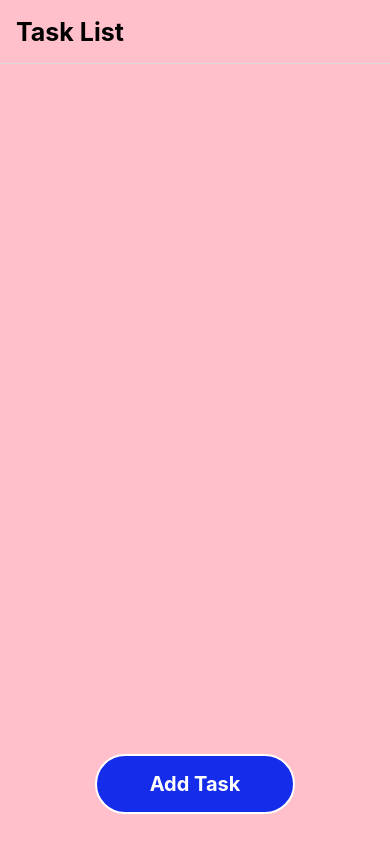
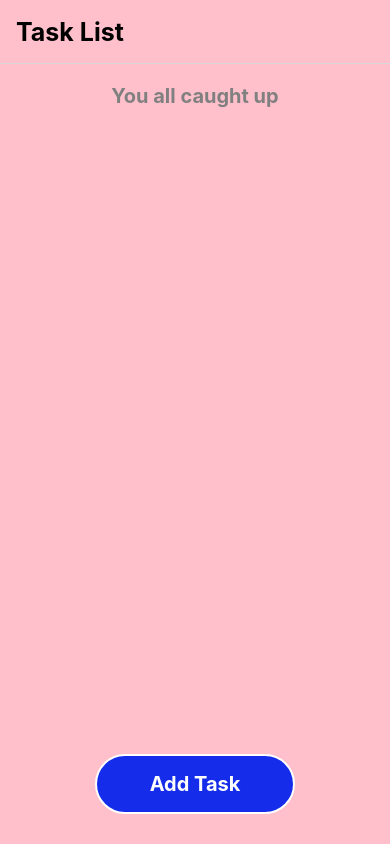
Before and after one commit to vika-mesheryakova99/TaskListApp, a React Native app: screen /Home in a window 390 px wide. Built offline with nearby package versions, Linux system fonts and the light colour scheme.

Commit message:
added ListEmptyComponent prop to FlatList

```diff
--- a/screens/HomeScreen.tsx
+++ b/screens/HomeScreen.tsx
@@ -36,6 +36,12 @@ const HomeScreen = ({ navigation }) => {
     } catch (error) {
       console.error('Error fetching data:', error);
     }
+  };
+
+  const EmptyListContent = () => {
+    return (
+      <Text style={styles.noTasksText}>You all caught up</Text>
+    );
   };
 
   // render individual task item
@@ -85,6 +91,7 @@ const HomeScreen = ({ navigation }) => {
         data={tasks}
         renderItem={({ item }) => <RenderTaskItem  item={item} /> }
         keyExtractor={(item, index) => index.toString()}
+        ListEmptyComponent={EmptyListContent}
       />
       <PrimaryButton text='Add Task' onPress={handleAddNewTask} />
       {/* <SecondaryButton text='Clear' onPress={handleClearAllTasks} /> */}
@@ -119,6 +126,11 @@ const styles = StyleSheet.create({
   task: {
     fontSize: 20,
     fontWeight: 'bold',
+  },
+  noTasksText: {
+    fontSize: 20,
+    fontWeight: 'bold',
+    color: 'grey',
   }
 });
 
```
